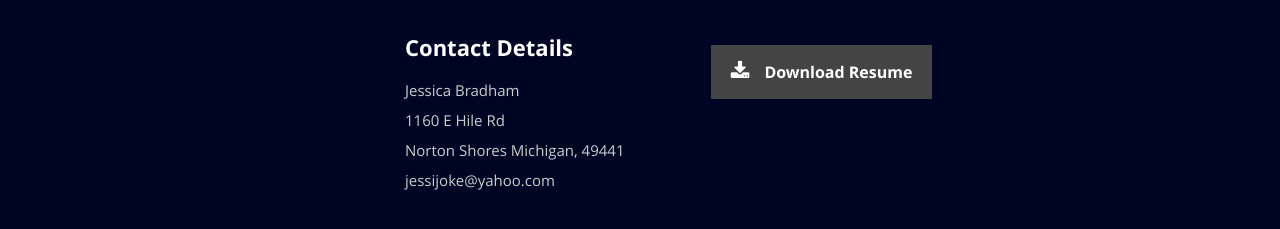
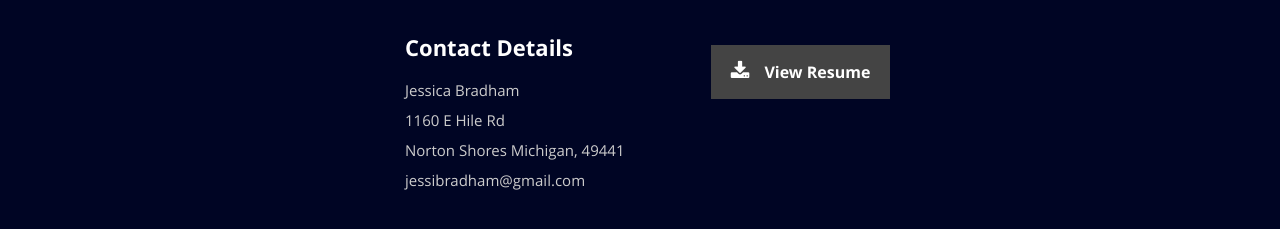
Before and after one commit to jessijoke/portfolio, a React (Create React App) app: page / in a window 1280 px wide. Shown: the part 4770-4999 px from the top of the page. Built offline with nearby package versions, Linux system fonts and the light colour scheme.

Commit message:
Small update to about button

```diff
--- a/public/resumeData.json
+++ b/public/resumeData.json
@@ -5,7 +5,7 @@
     "image":"profilepic.jpg",
     "bio":"Software Developer with a background in design, learned to code to meet needs of clients. My extensive experience as a technical designer allows me to bring a unique perspective to the coding tasks I approach.",
     "contactmessage":"Here is where you should write your message to readers to have them get in contact with you.",
-    "email": "jessijoke@yahoo.com",
+    "email": "jessibradham@gmail.com",
     "phone": "555-555-5555",
     "github":"https://github.com/jessijoke",
     "project":"https://jessijoke.github.io/pizza/index.html",
--- a/src/Components/About.js
+++ b/src/Components/About.js
@@ -39,7 +39,7 @@ class About extends Component {
                </div>
                <div className="columns download">
                   <p>
-                     <a href={resumeDownload} className="button"><i className="fa fa-download"></i>Download Resume</a>
+                     <a href={resumeDownload} className="button"><i className="fa fa-download"></i>View Resume</a>
                   </p>
                </div>
             </div>
```
Also changed, not shown: 9 other files (tests, documents, lock files or other folders).
